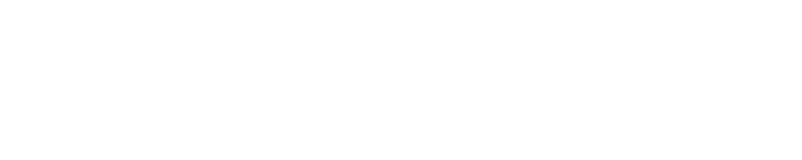
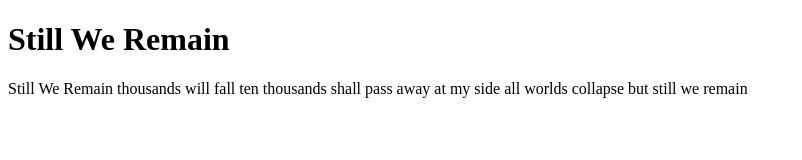
Before and after one commit to Tomm1slaw/learning-git-2, a plain HTML site: page index.html in a window 1280 px wide. Shown: the whole page, without its empty margins (0-802 px from the left). Drawn offline with Linux system fonts and the light colour scheme.

Commit message:
Add title author first content

```diff
--- a/index.html
+++ b/index.html
@@ -1,9 +1,14 @@
 <!DOCTYPE html>
 <html>
 <head>
-	<title></title>
+	<title>Common yet Forbidden</title>
 </head>
 <body>
-
+	<h1>Still We Remain</h1>
+		<p>Still We Remain
+		thousands will fall
+		ten thousands shall pass away at my side
+		all worlds collapse
+		but still we remain</p>
 </body>
 </html>
```
